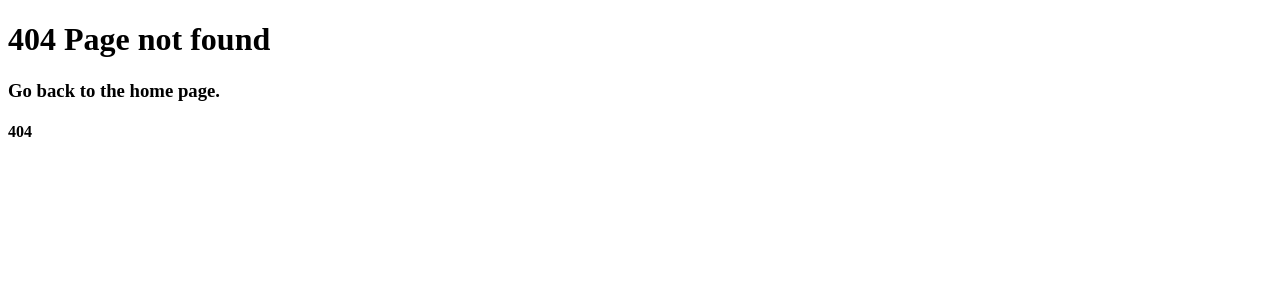
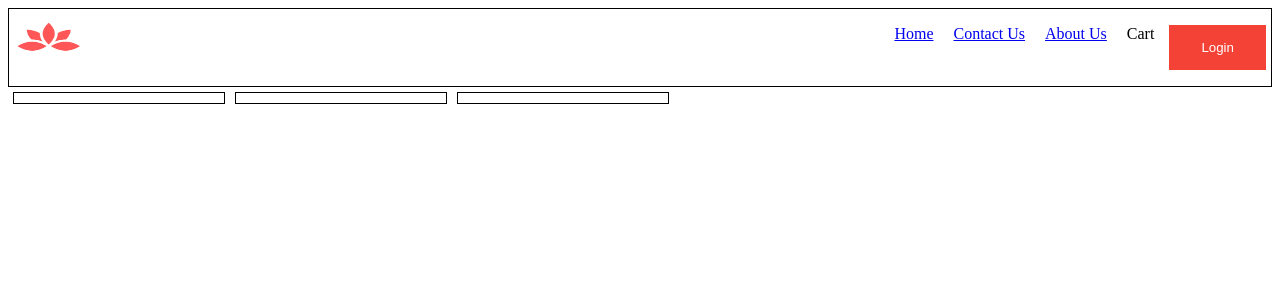
Before and after one commit to monikachhikara/basic-react, a React (Vite) app: page /restaurants/1 in a window 1280 px wide. Before the commit this address had no page. Shown: the top 300 px of the page. Built offline with nearby package versions, Linux system fonts and the light colour scheme; no server answers.

Commit message:
Dynamic URL routing with Shimmer

```diff
--- a/index.css
+++ b/index.css
@@ -31,8 +31,14 @@ button{
     text-decoration: none;
     border: none;
     cursor: pointer;
+    border-radius: 5;
 }
 
+.loginButton{
+    margin-right: 5px;
+    border-radius: 5;
+    cursor: pointer;
+}
 .searchBar{
     display: flex;
 
--- a/src/components/App.js
+++ b/src/components/App.js
@@ -6,6 +6,7 @@
     import ContactUs from "./ContactUs";
     import Error from "./Error";
     import { createBrowserRouter, RouterProvider, Outlet } from "react-router-dom";
+    import RestaurantMenu from "./RestaurantMenu";
 
     function App(){
         return (
@@ -33,8 +34,11 @@
                     path:"/contactus",
                     element:<ContactUs />,
                 },
+                {
+                    path:"/restaurants/:resId",
+                    element:<RestaurantMenu />
+                }
             ],
-
             errorElement:<Error />
         },
     ]);
--- a/src/components/Body.js
+++ b/src/components/Body.js
@@ -1,20 +1,12 @@
 import RestroCards from "./RestroCards";
-import { useState, useEffect } from "react";
+import { useState } from "react";
 import dataSet from "../utils/mockData";
+import { Link } from "react-router-dom";
 
 function Body(){
 const [data, setData]=useState(dataSet);
 const [searchValue, setSearchValue] = useState([]);
 
-useEffect(()=>{
-    fetchData();
-}, [])
-
-const fetchData =  async ()=>{
-    const dataApi = await fetch("https://www.olivegarden.com/web-api/menuitem/prod7840076?locale=en_US&menuItemId=prod7840076&restaurantId=700438");
-    const json = dataApi.json();
-    console.log(json);
-}
 
      return (
         <div className="body">
@@ -44,14 +36,15 @@ const fetchData =  async ()=>{
             <div className="cardsShow">
                 {data.map((restro)=>{
                     return (
+                    <Link key={restro.id} to={"/restaurants/700438"} >
                     <RestroCards
-                    key={restro.id}
                     id={restro.id}
                     name={restro.name}
                     cuisine={restro.cuisine}
                     avgRating={restro.avgRating}
                     image={restro.image}
                 />
+                </Link>
                 )
                })}
             </div>
--- a/src/components/Header.js
+++ b/src/components/Header.js
@@ -1,7 +1,10 @@
 import logo from '../utils/yogaHeaderLogo.png';
 import { Link } from 'react-router-dom';
+import { useState } from 'react';
 
 function Header(){
+    const [btnNameReact, setBtnNameReact] = useState('Login');
+
     return (
         <div className="header">
             <div className="headerImg">
@@ -13,6 +16,16 @@ function Header(){
                     <li><Link to="/contactus">Contact Us</Link></li>
                     <li><Link to="/about">About Us</Link></li>
                     <li>Cart</li>
+                    <button
+                    className='loginButton'
+                    onClick={() =>{
+                        btnNameReact === "Login"
+                        ? setBtnNameReact('Logout')
+                        : setBtnNameReact('Login')
+                    }} >
+                        {btnNameReact}
+                    </button>
+
                 </ul>
             </div>
         </div>
--- /dev/null
+++ b/src/components/RestaurantMenu.js
@@ -0,0 +1,42 @@
+import { useState, useEffect } from "react";
+import Shimmer from './Shimmer';
+import {useParams} from "react-router-dom";
+import {menuAPI} from "../utils/constant";
+
+function RestaurantMenu(){
+const [resInfo, setResInfo] = useState(null);
+
+const {resId} = useParams();
+
+useEffect(()=>{
+    fetchMenu();
+},[])
+
+const fetchMenu = async ()=>{
+    try{
+    const dataApi = await fetch(menuAPI + resId);
+    const json = await dataApi.json();
+    console.log(json);
+
+    setResInfo(json);
+    } catch(error){
+        console.error("Error fetching menu:", error);
+    }
+}
+
+
+
+return resInfo === null ? (
+        <Shimmer />) :(
+        <div className="menu">
+            <h1>{resInfo?.successResponse?.categoryType}</h1>
+            <h5>{resInfo?.successResponse?.guestMsgWhenAlcoholNtAllowedInToGo}</h5>
+
+            <h3>Dish Name: {resInfo?.successResponse?.product?.displayName} </h3>
+            <h4>Price: $ {resInfo?.successResponse?.price[0]?.listPrice}</h4>
+        </div>
+
+    )
+}
+
+export default RestaurantMenu;
--- a/src/utils/constant.js
+++ b/src/utils/constant.js
@@ -0,0 +1 @@
+export const menuAPI = "https://www.olivegarden.com/web-api/menuitem/prod7840076?locale=en_US&menuItemId=prod7840076&restaurantId="
```
